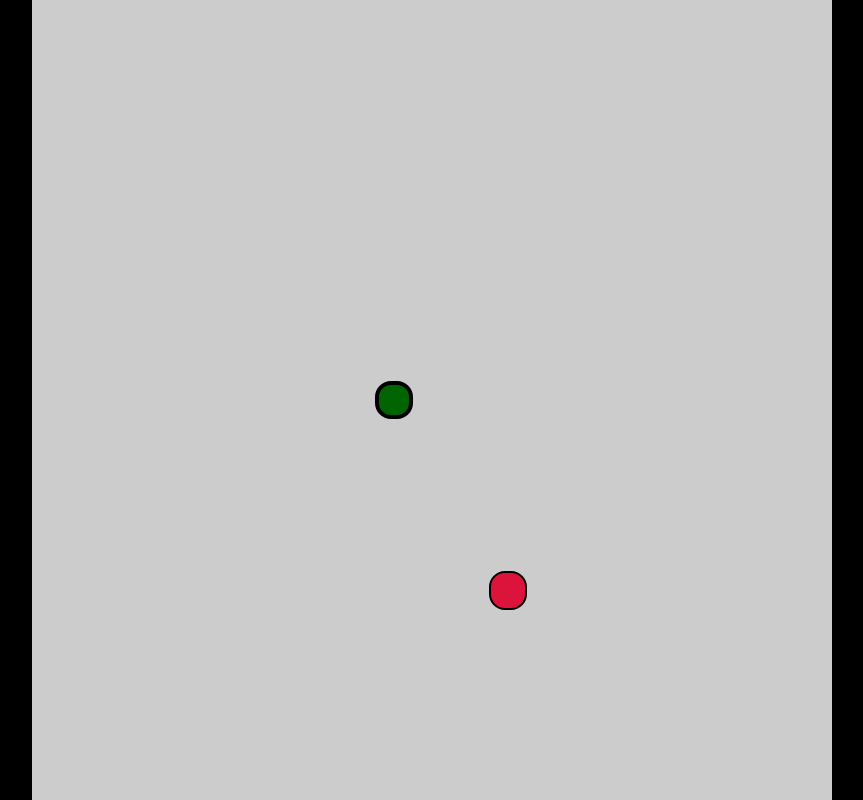
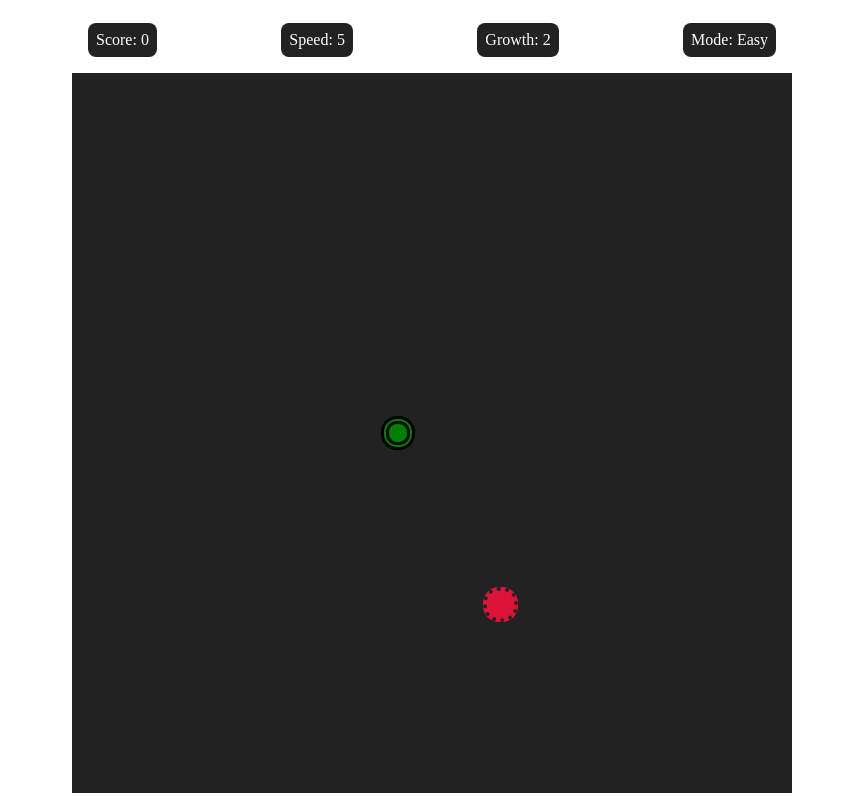
Before and after one commit to rubal2508/rubal2508.github.io, a plain HTML site: page snake/index.html in a window 1280 px wide. Shown: the whole page, without its empty margins (208-1071 px from the left). Drawn offline with Linux system fonts and the light colour scheme.

Commit message:
changes to snake game

```diff
--- a/snake/constants.js
+++ b/snake/constants.js
@@ -1,10 +1,11 @@
 export const gameBoard = document.getElementById(`game-board`)
+export const scoreElement = document.getElementById(`score`)
 
 export const SNAKE_SPEED = 5
 export const GRID_SIZE = 21
 export const EXPANSION_RATE = 2
-
 export const SOFT_BOUNDARY = true
+export const SPECIAL_FOOD_RATE = 0.333
 
 export const snakeBody = [
     {x:10, y:11}
--- a/snake/food.js
+++ b/snake/food.js
@@ -1,13 +1,27 @@
 import {onSnake, expandSnake} from './snake.js'
 import {getRandomGridPosition} from './grid.js'
-import {EXPANSION_RATE} from './constants.js'
+import {EXPANSION_RATE, scoreElement, SPECIAL_FOOD_RATE} from './constants.js'
 
 let food = getFoodPosition()
+let Totalscore = 0
+let nextScore = 1
+let specialFood = false
 
 export function update(){
     if(onSnake(food)){
         expandSnake(EXPANSION_RATE)
         food = getFoodPosition()
+        Totalscore += nextScore;
+        scoreElement.innerText = 'Score: ' + Totalscore;
+
+        if(Math.random() < SPECIAL_FOOD_RATE){
+            specialFood = true
+            nextScore = 5
+        }
+        else{
+            specialFood = false
+            nextScore = 1
+        }
     }
 }
 
@@ -15,7 +29,8 @@ export function draw(gameBoard){
     const foodElement = document.createElement('div')
     foodElement.style.gridRowStart = food.y
     foodElement.style.gridColumnStart = food.x
-    foodElement.classList.add('food')
+    if(specialFood) foodElement.classList.add('food-special')
+    else foodElement.classList.add('food')
     gameBoard.appendChild(foodElement)
 }
 
--- a/snake/game.js
+++ b/snake/game.js
@@ -3,7 +3,6 @@ import {
     draw as drawSnake,
     getSnakeHead,
     snakeIntersection,
-    getScore
 } from './snake.js'
 
 import {
@@ -21,7 +20,7 @@ let gameOver = false
 
 function main(currentTime){
     if(gameOver){
-        if(confirm(`Game Over! Your score is ${getScore()}\nPress OK to restart`)){
+        if(confirm(`Game Over! Press OK to restart`)){
             location.reload()
         }
         return
--- a/snake/index.html
+++ b/snake/index.html
@@ -9,6 +9,14 @@
     <script async defer type="module" src="game.js"></script>
 </head>
 <body>
-    <div id="game-board"></div>
+    <div id="game">
+        <div id="game-status">
+            <span id="score" >Score: 0</span>
+            <span id="speed" >Speed: 5</span>
+            <span id="growth" >Growth: 2</span>
+            <span id="mode" >Mode: Easy</span>
+        </div>
+        <div id="game-board"></div>
+    </div>
 </body>
 </html>
--- a/snake/snake.js
+++ b/snake/snake.js
@@ -1,7 +1,5 @@
 import { getInputDirection } from "./input.js"
-import {snakeBody, GRID_SIZE, SOFT_BOUNDARY, gameBoard, EXPANSION_RATE} from './constants.js'
-
-
+import {snakeBody, GRID_SIZE, SOFT_BOUNDARY, gameBoard} from './constants.js'
 
 export function update(){
     expandSnake()
@@ -59,7 +57,3 @@ export function snakeIntersection(position){
         return segment.x === position.x && segment.y === position.y
     })
 }
-
-export function getScore(){
-    return Math.floor(snakeBody.length / EXPANSION_RATE)
-}
--- a/snake/style.css
+++ b/snake/style.css
@@ -5,33 +5,61 @@ body{
     justify-content: center;
     align-items: center;
     margin: 0;
-    background-color: #000;
+    /* background-color: #000; */
     box-sizing: border-box;
 }
 
+#game-status{
+    margin: 2vmin;
+    display: flex;
+    justify-content: space-between;
+}
+
+#game-status span{
+    background-color: #222;
+    border-radius: 1vmin;
+    padding: 1vmin;
+    color: #fff;
+}
+
 #game-board{
-    background-color: #CCC;
-    width: 100vmin;
-    height: 100vmin;
+    background-color: #222;
+    width: 90vmin;
+    height: 90vmin;
     display: grid;
     grid-template-rows: repeat(21,1fr);
     grid-template-columns: repeat(21,1fr);
-    border : 2vmin solid blue
+    border : 2vmin solid darkred
 }
 
+
 .snake{
-    background-color: darkgreen;
-    border: 0.25vmin solid black;
+    background-color: green;
+    /* border: 0.25vmin solid black; */
+    border: 1vmin double #222;
     border-radius: 2vmin;
 }
 
 .first{
-    border: 0.6vmin solid black;
+    border: 1vmin double #000;
 }
 
 .food{
     background-color: crimson;
-    border: 0.25vmin solid black;
+    border: 0.5vmin dotted #222;
     border-radius: 2vmin;
+    /* animation: myfirst 0.5s linear infinite; */
+}
 
+.food-special{
+    background-color: blue;
+    border: 0.5vmin dotted yellow;
+    border-radius: 2vmin;
+    animation: myfirst 0.5s linear infinite;
 }
+
+@keyframes myfirst {
+    50%  {
+        border: 0.5vmin dashed yellow;
+    }
+}
```
Also changed, not shown: 2 other files.
